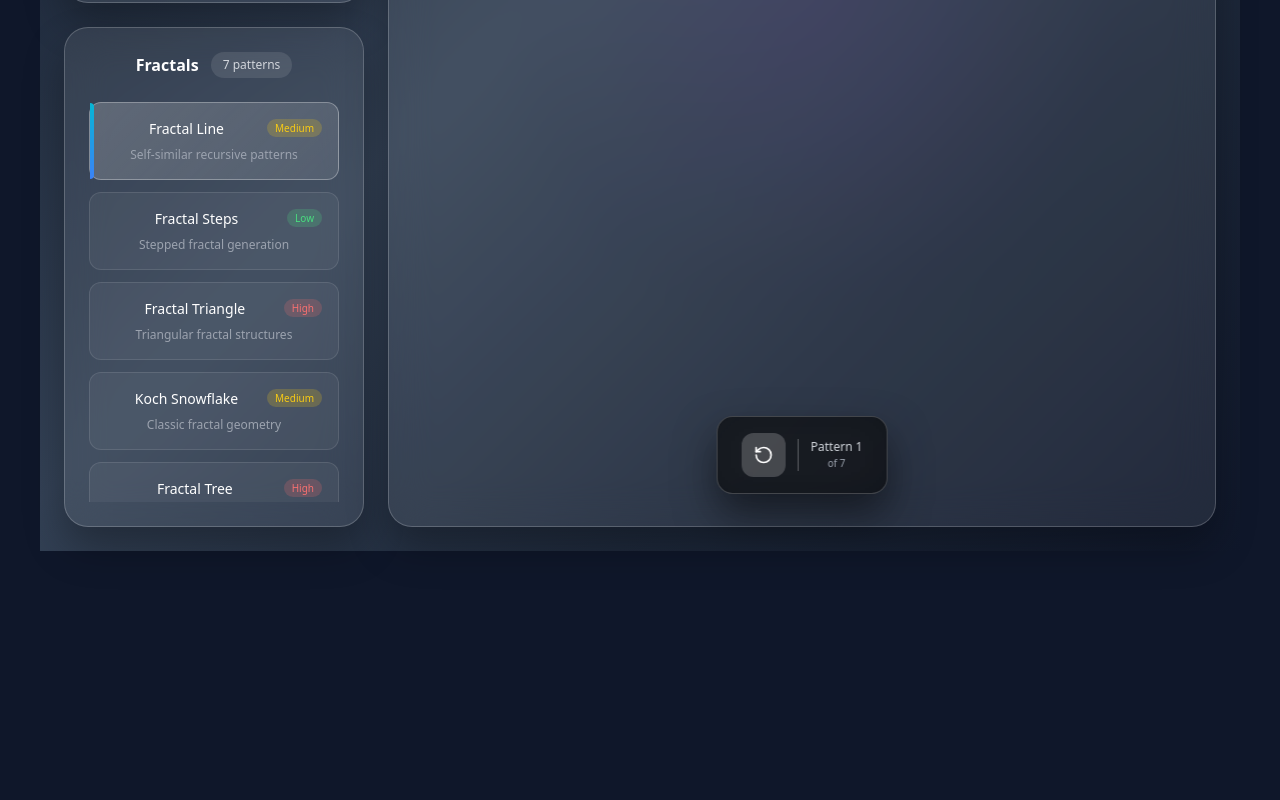
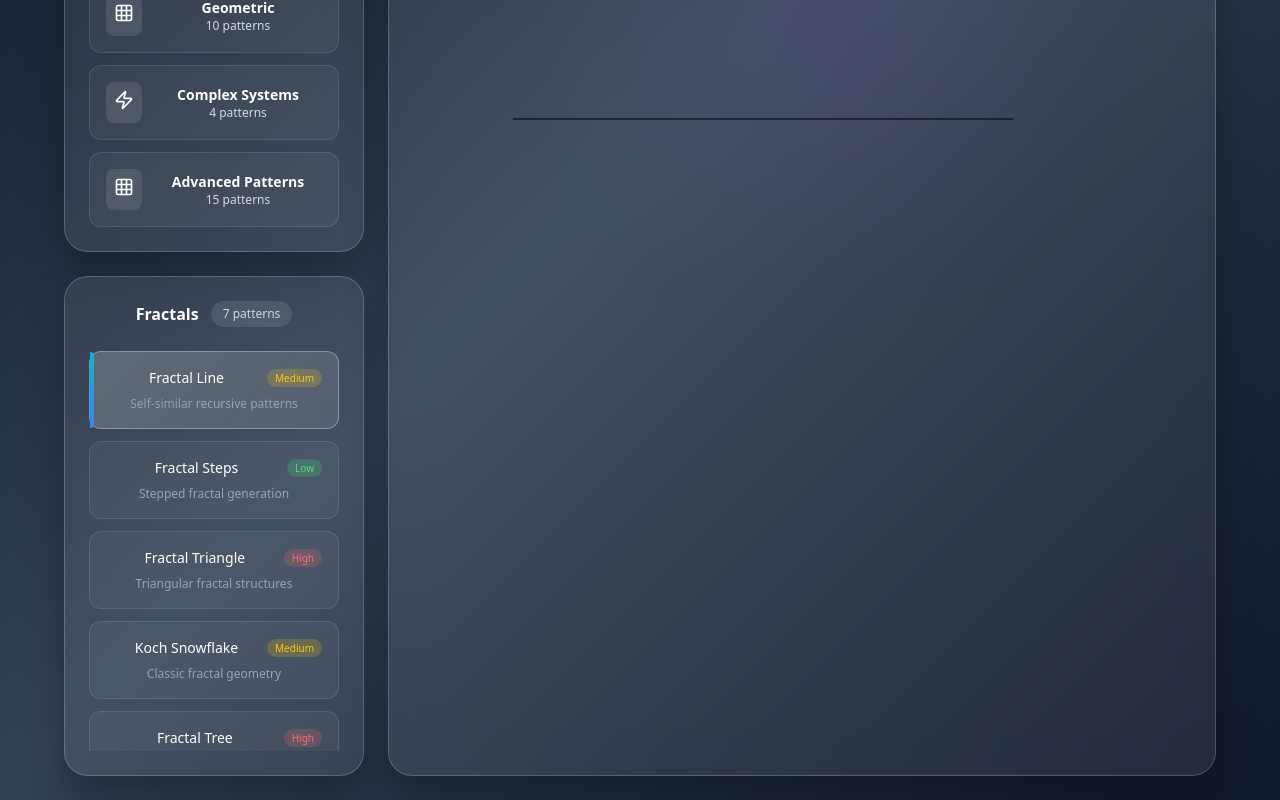
Before and after one commit to jo56/mandlebrot, a React (Vite) app in the folder stochastic-grid/: page / in a window 1280 px wide. Shown: the part 499-1299 px from the top of the page. Before the commit the page ends 1050 px from the top, so only its background shows below. Built offline with nearby package versions, Linux system fonts and the light colour scheme.

Commit message:
removing floating controls

```diff
--- a/stochastic-grid/src/App.tsx
+++ b/stochastic-grid/src/App.tsx
@@ -199,7 +199,6 @@ export default function App() {
 
   return (
     <div style={{
-      minHeight: '100vh',
       background: 'linear-gradient(135deg, #0f172a 0%, #1e293b 25%, #334155 50%, #1e293b 75%, #0f172a 100%)',
       color: 'white',
       fontFamily: 'system-ui, -apple-system, sans-serif',
@@ -210,6 +209,14 @@ export default function App() {
       <style>{`
         * { box-sizing: border-box; }
         body { margin: 0; padding: 0; }
+        #root {
+          width: 100% !important;
+          height: auto !important;
+          min-height: 100vh !important;
+          display: block !important;
+          align-items: unset !important;
+          justify-content: unset !important;
+        }
         .scrollbar-thin::-webkit-scrollbar { width: 6px; }
         .scrollbar-thin::-webkit-scrollbar-track { background: rgba(255, 255, 255, 0.05); border-radius: 3px; }
         .scrollbar-thin::-webkit-scrollbar-thumb { background: rgba(255, 255, 255, 0.2); border-radius: 3px; }
@@ -532,35 +539,7 @@ export default function App() {
               )}
             </div>
 
-            {/* Floating Controls - Simplified */}
-            {selectedSim?.key && (
-              <div style={{ position: 'absolute', bottom: '32px', left: '50%', transform: 'translateX(-50%)',
-                           display: 'flex', alignItems: 'center', gap: '12px',
-                           background: 'rgba(0, 0, 0, 0.6)', backdropFilter: 'blur(20px)',
-                           borderRadius: '16px', padding: '16px 24px', border: '1px solid rgba(255, 255, 255, 0.2)',
-                           boxShadow: '0 20px 40px rgba(0, 0, 0, 0.5)' }}>
-
-                <button onClick={() => simRef.current?.reset?.()}
-                        style={{ padding: '12px', background: 'rgba(255, 255, 255, 0.2)',
-                                borderRadius: '12px', border: 'none', color: 'white', cursor: 'pointer',
-                                display: 'flex', alignItems: 'center', justifyContent: 'center', transition: 'all 0.2s' }}
-                        onMouseEnter={(e) => e.target.style.background = 'rgba(255, 255, 255, 0.3)'}
-                        onMouseLeave={(e) => e.target.style.background = 'rgba(255, 255, 255, 0.2)'}>
-                  <RotateCcw style={{ width: '20px', height: '20px' }} />
-                </button>
-
-                <div style={{ height: '32px', width: '1px', background: 'rgba(255, 255, 255, 0.3)' }} />
-
-                <div style={{ textAlign: 'center' }}>
-                  <span style={{ fontSize: '12px', color: '#d1d5db', fontWeight: '500', display: 'block' }}>
-                    Pattern {currentSimIndex + 1}
-                  </span>
-                  <span style={{ fontSize: '10px', color: '#9ca3af', display: 'block' }}>
-                    of {currentCategorySims.length}
-                  </span>
-                </div>
-              </div>
-            )}
+            {/* Floating controls removed - each component has its own controls */}
           </div>
 
           {/* Info Panel removed - each component manages its own parameters */}
```
